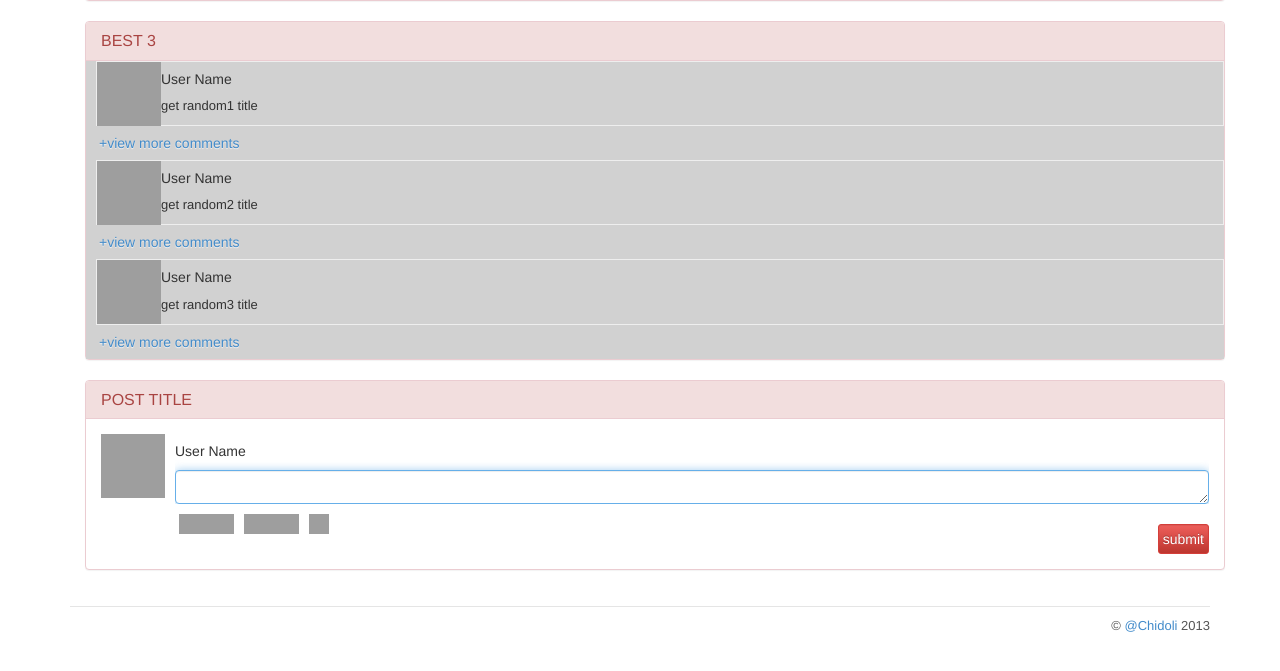
After one commit to kwanggy/naming, a Flask app: template app/templates/post.html in a window 1280 px wide. The commit adds this page. Shown: the part 987-1658 px from the top of the page. Run offline with Flask 2, Linux system fonts and the light colour scheme; the template is opened without the code that fills it, so the values that code supplies are empty; style sheets or scripts are compiled from the project's sources; parts of the project's set-up code (start-up, migrations or seed data) failed here and were passed over; some libraries are stand-ins or nearby versions; grey boxes are pictures that could not be loaded.

Commit message:
modified layout.html(add post.css post.js link) add post.html post.css post.js

```diff
--- /dev/null
+++ b/app/static/css/post.css
@@ -0,0 +1,15 @@
+.funnypic       {text-align:center;}
+.funnypic    img{width:100%; height:100%;}
+.best1          {position: relative; margin-top:-75px; font-size: 50px; color: white; text-shadow: 3px 3px black;}
+.media-object      {width:64px; height:64px;}
+.ids            img{float:left;width:55px; height:20px; margin-left:10px; margin-top:10px;}
+.ids .fb        img{margin-left:7%}
+.ids .gc        img{width:20px; height:20px;}
+.col-md-10 .col-md-offset-2 .postcomments
+
+.class_hide_text, .class_link_hide {display: none;}
+.subbutton          {float:right; margin-top:20px}
+.panel2-body1        {background:#d1d1d1}
+.media1             {margin-left:10px; border-style:groove; border-width:1px;}
+.media2             {margin-left:10px; border-style:groove; border-width:1px;}
+.media3             {margin-left:10px; border-style:groove; border-width:1px;}
--- /dev/null
+++ b/app/static/js/post.js
@@ -0,0 +1,21 @@
+
+function addNewComment(id) {
+    var comments = "";
+    comments += '<div class="col-md-offset-1 media" style="border-style:groove"> <a class="pull-left" href="#"> <img class="media-object" src=http://www.gettyimages.co.uk/CMS/StaticContent/1365074401896_Justin-Case-1.jpg></a><div class ="media-body"><h5 class=media-heading style="margin-top:10px">User Name</h5><p id="demo"> THIS IS A NEW COMMENT</p></div></div>';
+
+    var  newComment="";
+    newComment += '<div class="panel2-body"> <div class="media" style="margin-left:7%;border-style:groove"> <a class="pull-left" href="#"> <img class="media-object"  src="http://www.gettyimages.co.uk/CMS/StaticContent/1365074401896_Justin-Case-1.jpg"> </a> <div class="media-body" style="margin-bottom:5px"> <h5 class=media-heading">User Name</h5> <textarea style="width:99%" rows="1" autofocus></textarea> </div> </div> <div class="ids"> <div class="fb"><a href="#"><img src="http://assets.gae9.com/img/btn_share_facebook_small-27882cc2.png" alt="Share to Facebook"></a></div> <div class="tw"><a href="#"><img src="http://assets.gae9.com/img/btn_share_twitter_small-44142e4d.png"></a></div> <div class="gc"><a href="#"><img src="http://lh3.ggpht.com/-XlS02flrqs4/TjBPx4b_E1I/AAAAAAAADWg/HrDTZ8ivUhM/googleplus1_thumb%25255B1%25255D.jpg?imgmax=800"></a></div> </div> <div class="subbutton"><input type="submit" class="btn-danger" value="submit"></div> </div>';
+
+    $( id ).append(comments);
+    $( id ).append(newComment);
+
+}
+
+$(document).ready( function() {
+        $("#more1").click(addNewComment('#hidden1'));
+
+        $("#more2").click(addNewComment('#hidden2'));
+
+
+        $("#more3").click(addNewComment('#hidden3'));
+});
--- a/app/templates/layout.html
+++ b/app/templates/layout.html
@@ -14,6 +14,7 @@
 
     <!-- Le styles -->
 
+    <link href="/static/css/post.css" rel="stylesheet">
     <link href="/static/css/bootstrap.css" rel="stylesheet">
     <link href="/static/css/bootstrap-responsive.css" rel="stylesheet">
     <link href="/static/css/docs.css" rel="stylesheet">
@@ -48,6 +49,7 @@
     <script src="/static/js/bootstrap-carousel.js"></script>
     <script src="/static/js/bootstrap-typeahead.js"></script>
     <script src="/static/js/application.js"></script>
+    <script src="/static/js/post.js"></script>
 
     <!-- Google Analytics -->
     <script>
--- /dev/null
+++ b/app/templates/post.html
@@ -0,0 +1,108 @@
+{% extends "layout.html" %}
+{% block body %}
+
+<div class="container">
+    <div class="panel2 panel2-danger">
+        <div class="panel2-heading">
+            <h3 class="panel2-title">image</h3>
+        </div>
+        <div class="panel2-body">
+            <div class="funnypic"><img src="http://www.gettyimages.co.uk/CMS/StaticContent/1365074401896_Justin-Case-1.jpg">
+                <div class="best1">hello</div>
+            </div>
+        </div>
+    </div>
+
+    <div class="panel2 panel2-danger">
+        <div class="panel2-heading">
+            <h4 class="panel2-title">BEST 3</h4>
+        </div>
+        <div class="panel2-body1">
+
+          <div class="random1">
+            <div class="media1">
+                <a class="pull-left" href="#">
+                    <img class="media-object" src="http://www.gettyimages.co.uk/CMS/StaticContent/1365074401896_Justin-Case-1.jpg">
+                </a>
+                <div class="media-body1">
+                    <h5 class=media-heading">User Name</h5>
+                        <p>get random1 title
+                        </p>
+                </div>
+            </div>
+
+            <div><button type="button" id="more1" class="btn btn-link" data-toggle="collapse" data-target="#hidden1">+view more comments</button></div>
+
+            <div id="hidden1" class="collapse">
+            </div>
+           </div>
+
+
+           <div class="random2">
+            <div class="media2">
+                <a class="pull-left" href="#">
+                    <img class="media-object" src="http://www.gettyimages.co.uk/CMS/StaticContent/1365074401896_Justin-Case-1.jpg">
+                </a>
+                <div class="media-body2">
+                    <h5 class=media-heading">User Name</h5>
+                        <p>get random2 title
+                        </p>
+                </div>
+            </div>
+
+            <div><button type="button" id="more2" class="btn btn-link" data-toggle="collapse" data-target="#hidden2">+view more comments</button></div>
+
+            <div id="hidden2" class="collapse">
+            </div>
+           </div>
+
+           <div class="random3">
+            <div class="media3">
+                <a class="pull-left" href="#">
+                    <img class="media-object" src="http://www.gettyimages.co.uk/CMS/StaticContent/1365074401896_Justin-Case-1.jpg">
+                </a>
+                <div class="media-body3">
+                    <h5 class=media-heading">User Name</h5>
+                        <p>get random3 title
+                        </p>
+                </div>
+            </div>
+
+            <div><button type="button"id="more3" class="btn btn-link" data-toggle="collapse" data-target="#hidden3">+view more comments</button></div>
+
+            <div id="hidden3" class="collapse">
+            </div>
+
+
+           </div>
+
+        </div>
+    </div>
+
+
+    <div class="panel2 panel2-danger">
+        <div class="panel2-heading">
+            <h3 class="panel2-title">POST TITLE</h3>
+        </div>
+        <div class="panel2-body">
+            <div class="media">
+                <a class="pull-left" href="#">
+                    <img class="media-object" src="http://www.gettyimages.co.uk/CMS/StaticContent/1365074401896_Justin-Case-1.jpg">
+                </a>
+                <div class="media-body">
+                    <h5 class=media-heading">User Name</h5>
+                    <textarea class="form-control" fixed rows="1" autofocus></textarea>
+                </div>
+            </div>
+
+            <div class="ids">
+                <div class="fb"><a href="#"><img src="http://assets.gae9.com/img/btn_share_facebook_small-27882cc2.png"></a></div>
+                <div class="tw"><a href="#"><img src="http://assets.gae9.com/img/btn_share_twitter_small-44142e4d.png"></a></div>
+                <div class="gc"><a href="#"><img src="http://lh3.ggpht.com/-XlS02flrqs4/TjBPx4b_E1I/AAAAAAAADWg/HrDTZ8ivUhM/googleplus1_thumb%25255B1%25255D.jpg?imgmax=800"></a></div>
+            </div>
+            <div class="subbutton"><input type="submit" class="btn-danger" value="submit"></div>
+        </div>
+    </div>
+</div>
+
+{% endblock %}
```
